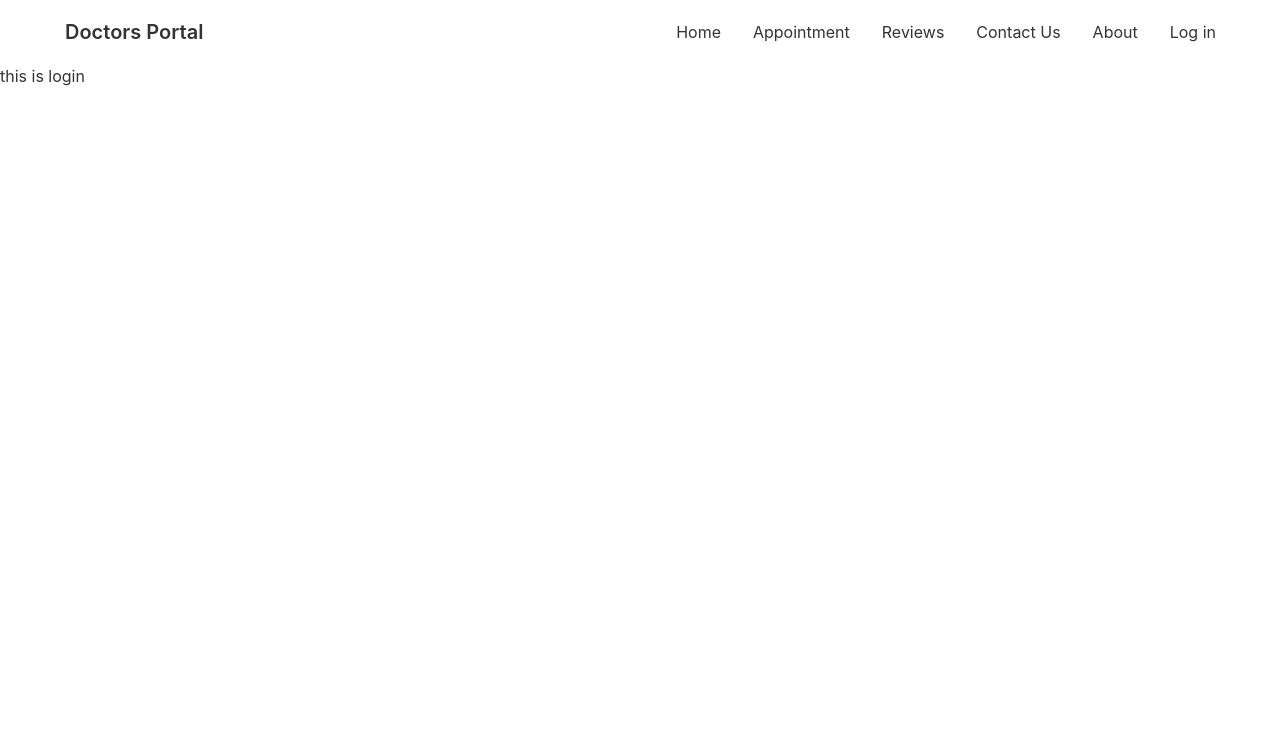
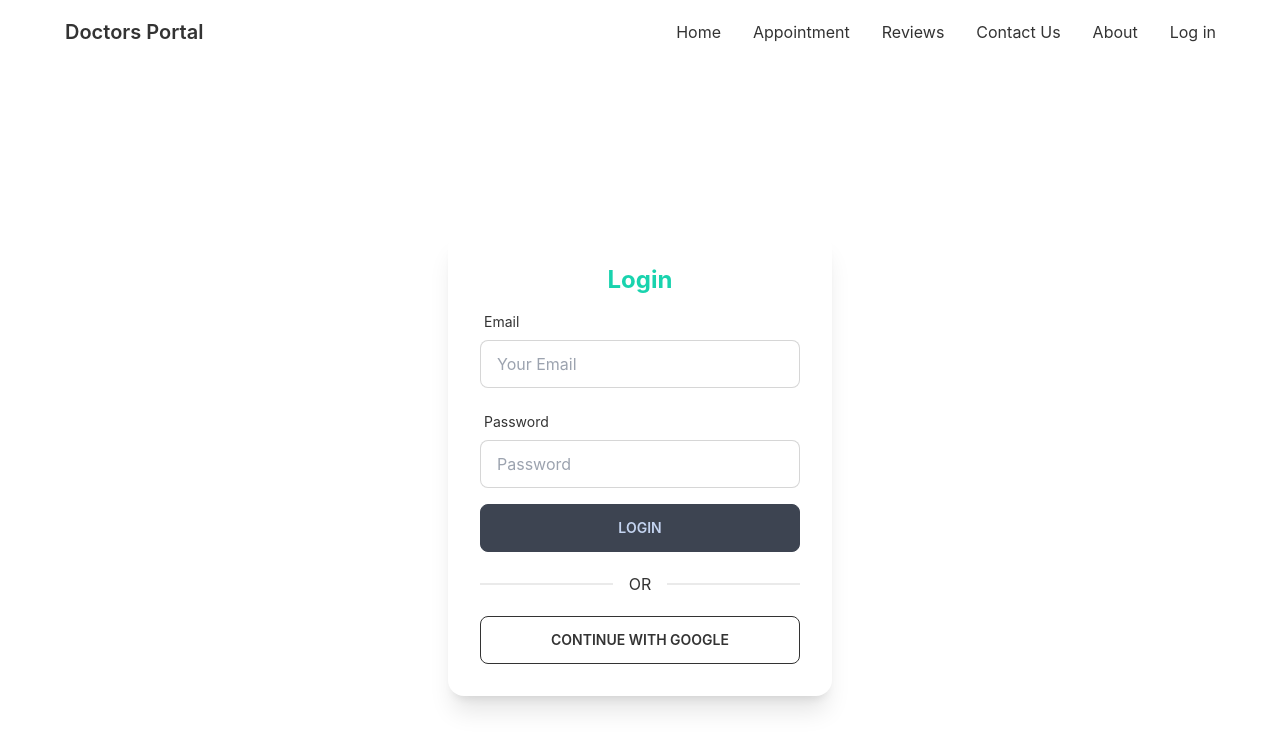
Before and after one commit to Mueid97/doctors-portal-client-side, a React (Create React App) app: page /login in a window 1280 px wide. Shown: the top 750 px of the page. Built offline with nearby package versions, Linux system fonts and the light colour scheme; no server answers.

Commit message:
login form done

```diff
--- a/package.json
+++ b/package.json
@@ -13,6 +13,7 @@
     "react-day-picker": "^8.0.4",
     "react-dom": "^18.1.0",
     "react-firebase-hooks": "^5.0.3",
+    "react-hook-form": "^7.31.1",
     "react-router-dom": "^6.3.0",
     "react-scripts": "5.0.1",
     "web-vitals": "^2.1.4"
--- a/src/Login/LogIn.js
+++ b/src/Login/LogIn.js
@@ -1,9 +1,78 @@
 import React from 'react';
+import { useSignInWithGoogle } from 'react-firebase-hooks/auth';
+import { useForm } from 'react-hook-form';
+import auth from '../../src/firebase.init'
+const LogIn = () => {
+    const [signInWithGoogle, gUser, gLoading, error] = useSignInWithGoogle(auth);
+    const { register, formState: { errors }, handleSubmit } = useForm();
 
-const LogIn = () => {
+    if (gUser) {
+        console.log(gUser);
+    }
+
+    const onSubmit = data => {
+        console.log(data)
+    };
+
     return (
-        <div>
-            <h1>this is login</h1>
+        <div className='flex justify-center items-center h-screen'>
+            <div className="card w-96 bg-base-100 shadow-xl">
+                <div className="card-body">
+                    <h2 className=" text-center text-2xl text-secondary font-bold">Login</h2>
+                    <form onSubmit={handleSubmit(onSubmit)}>
+
+                        <div className="form-control w-full max-w-xs">
+                            <label className="label">
+                                <span className="label-text">Email</span>
+
+                            </label>
+                            <input type="email" placeholder="Your Email" className="input input-bordered w-full max-w-xs"
+                            {...register("email", {
+                                required:{
+                                    value: true,
+                                    message: 'Email is required',
+                                },
+                                pattern: {
+                                  value: /[A-Za-z]{3}/,
+                                  message: 'provide a valid email'
+                                }
+                              })} />
+                            <label className="label">
+                            {errors.email?.type === 'required' &&  <span className="label-text-alt text-red-500">{errors.email.message}</span>}
+                            {errors.email?.type === 'pattern' &&  <span className="label-text-alt text-red-500">{errors.email.message}</span>}
+                            </label>
+                        </div>
+
+                        {/* password */}
+
+                        <div className="form-control w-full max-w-xs">
+                            <label className="label">
+                                <span className="label-text">Password</span>
+
+                            </label>
+                            <input type="password" placeholder="Password" className="input input-bordered w-full max-w-xs"
+                            {...register("password", {
+                                required:{
+                                    value: true,
+                                    message: 'Password is required',
+                                },
+                                minLength: {
+                                  value: 6,
+                                  message: 'Must be 6 characters or longer'
+                                }
+                              })} />
+                            <label className="label">
+                            {errors.password?.type === 'required' &&  <span className="label-text-alt text-red-500">{errors.password.message}</span>}
+                            {errors.password?.type === 'minLength' &&  <span className="label-text-alt text-red-500">{errors.password.message}</span>}
+                            </label>
+                        </div>
+                        <input className='btn  w-full max-w-xs' type="submit" value='Login' />
+                    </form>
+
+                    <div className="divider">OR</div>
+                    <button className="btn btn-outline">Continue With Google</button>
+                </div>
+            </div>
         </div>
     );
 };
```
Also changed, not shown: 1 other file (tests, documents, lock files or other folders).
